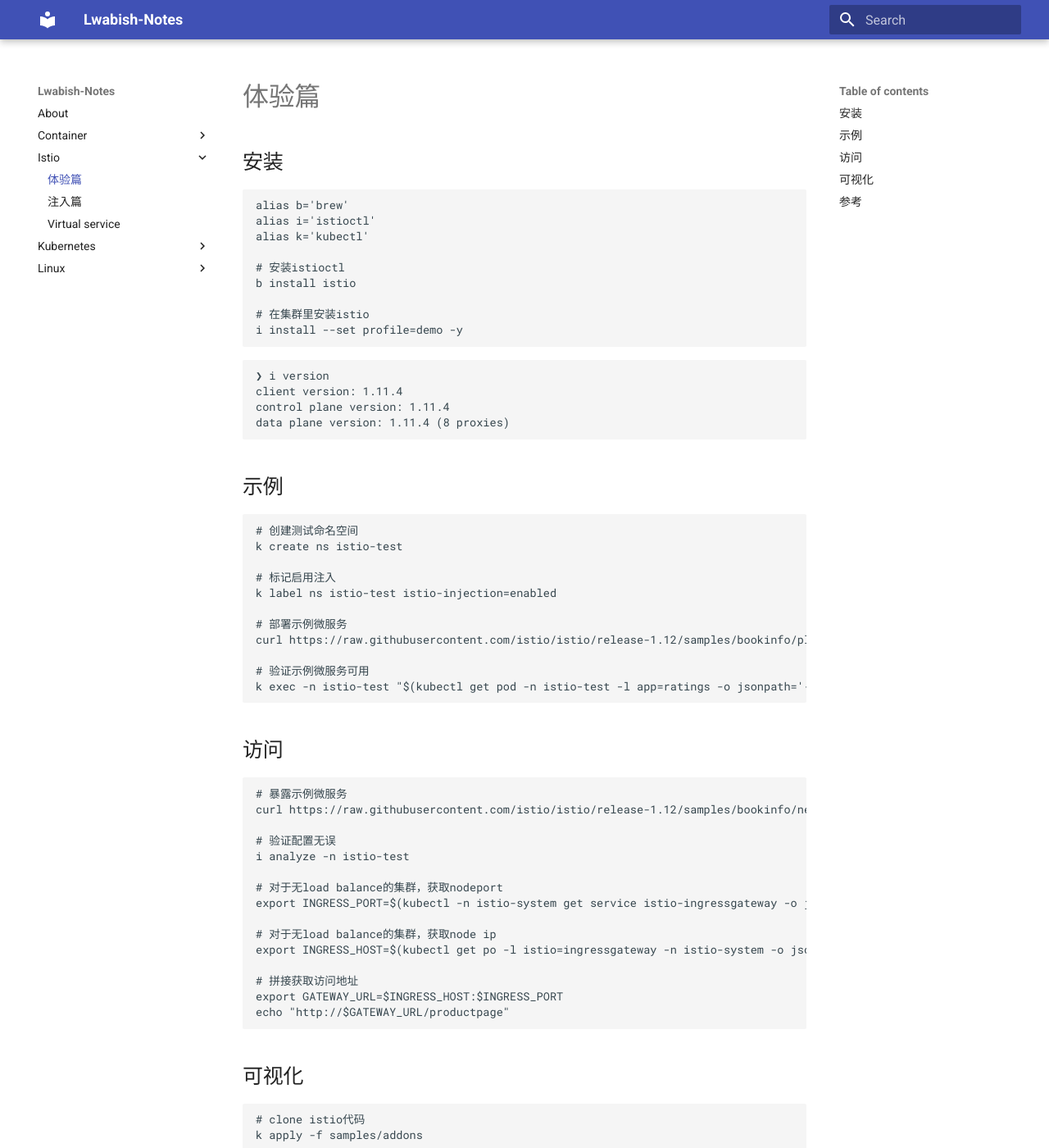
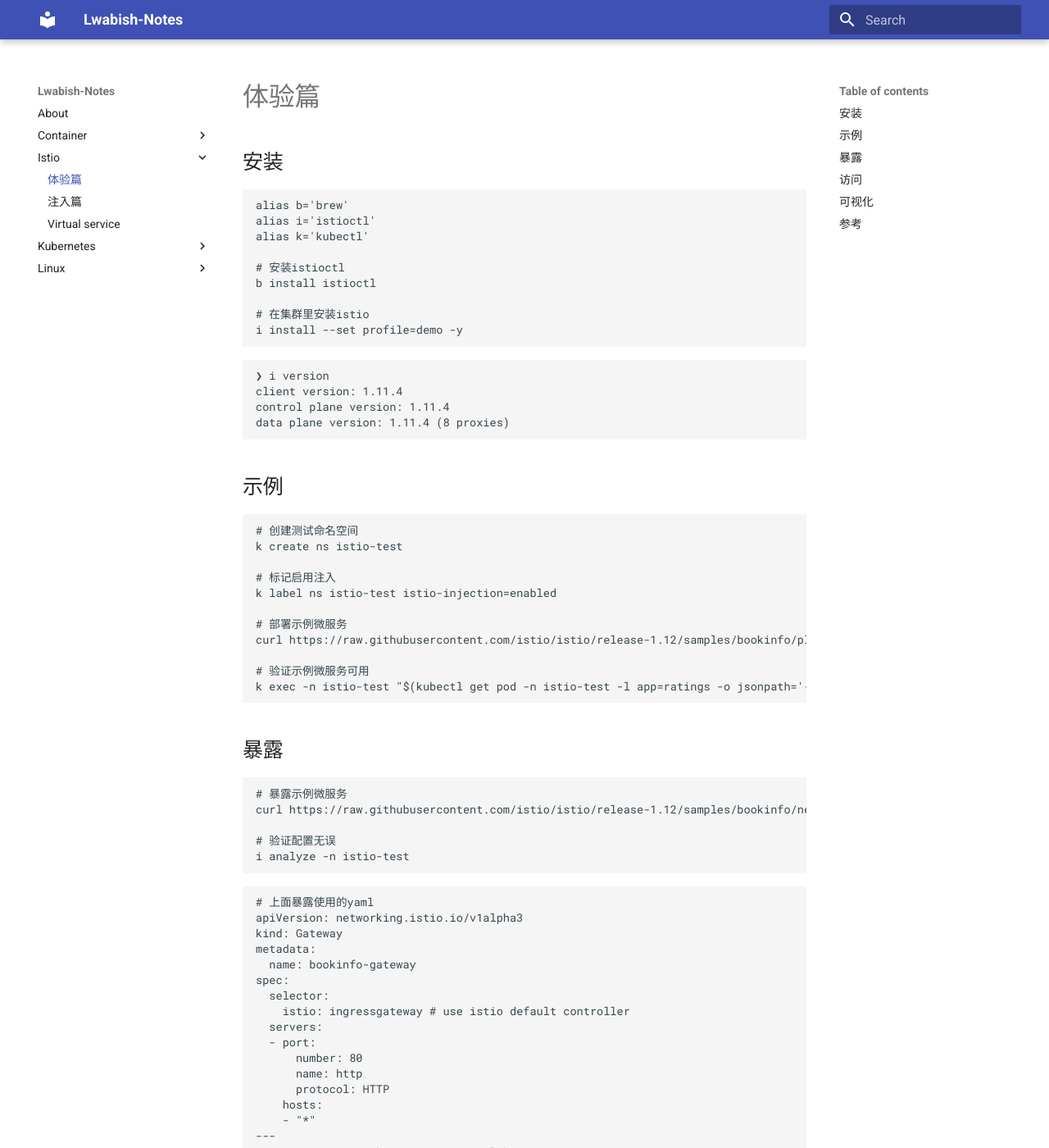
Before and after one commit to lwabish/notes, an MkDocs documentation site: the page built from docs/istio/1.md, in a window 1280 px wide and 1400 px high. Shown: the whole window at 82% size. Built offline with MkDocs 1.6.1 and Material for MkDocs 9.7.7, drawn with Linux system fonts in a browser that asks for light colours; some of the changed text lies outside the part shown.

Commit message:
perf: ⚡️ istio default example

````diff
--- a/docs/istio/1.md
+++ b/docs/istio/1.md
@@ -8,7 +8,7 @@ alias i='istioctl'
 alias k='kubectl'
 
 # 安装istioctl
-b install istio
+b install istioctl
 
 # 在集群里安装istio
 i install --set profile=demo -y
@@ -37,7 +37,7 @@ curl https://raw.githubusercontent.com/istio/istio/release-1.12/samples/bookinfo
 k exec -n istio-test "$(kubectl get pod -n istio-test -l app=ratings -o jsonpath='{.items[0].metadata.name}')" -c ratings -- curl -sS productpage:9080/productpage | grep -o "<title>.*</title>"
 ```
 
-## 访问
+## 暴露
 
 ```bash
 # 暴露示例微服务
@@ -45,7 +45,56 @@ curl https://raw.githubusercontent.com/istio/istio/release-1.12/samples/bookinfo
 
 # 验证配置无误
 i analyze -n istio-test
+```
 
+```yaml
+# 上面暴露使用的yaml
+apiVersion: networking.istio.io/v1alpha3
+kind: Gateway
+metadata:
+  name: bookinfo-gateway
+spec:
+  selector:
+    istio: ingressgateway # use istio default controller
+  servers:
+  - port:
+      number: 80
+      name: http
+      protocol: HTTP
+    hosts:
+    - "*"
+---
+apiVersion: networking.istio.io/v1alpha3
+kind: VirtualService
+metadata:
+  name: bookinfo
+spec:
+  hosts:
+  - "*"
+  gateways:
+  - bookinfo-gateway
+  http:
+  - match:
+    - uri:
+        exact: /productpage
+    - uri:
+        prefix: /static
+    - uri:
+        exact: /login
+    - uri:
+        exact: /logout
+    - uri:
+        prefix: /api/v1/products
+    route:
+    - destination:
+        host: productpage
+        port:
+          number: 9080
+```
+
+## 访问
+
+```bash
 # 对于无load balance的集群，获取nodeport
 export INGRESS_PORT=$(kubectl -n istio-system get service istio-ingressgateway -o jsonpath='{.spec.ports[?(@.name=="http2")].nodePort}')
 
````
